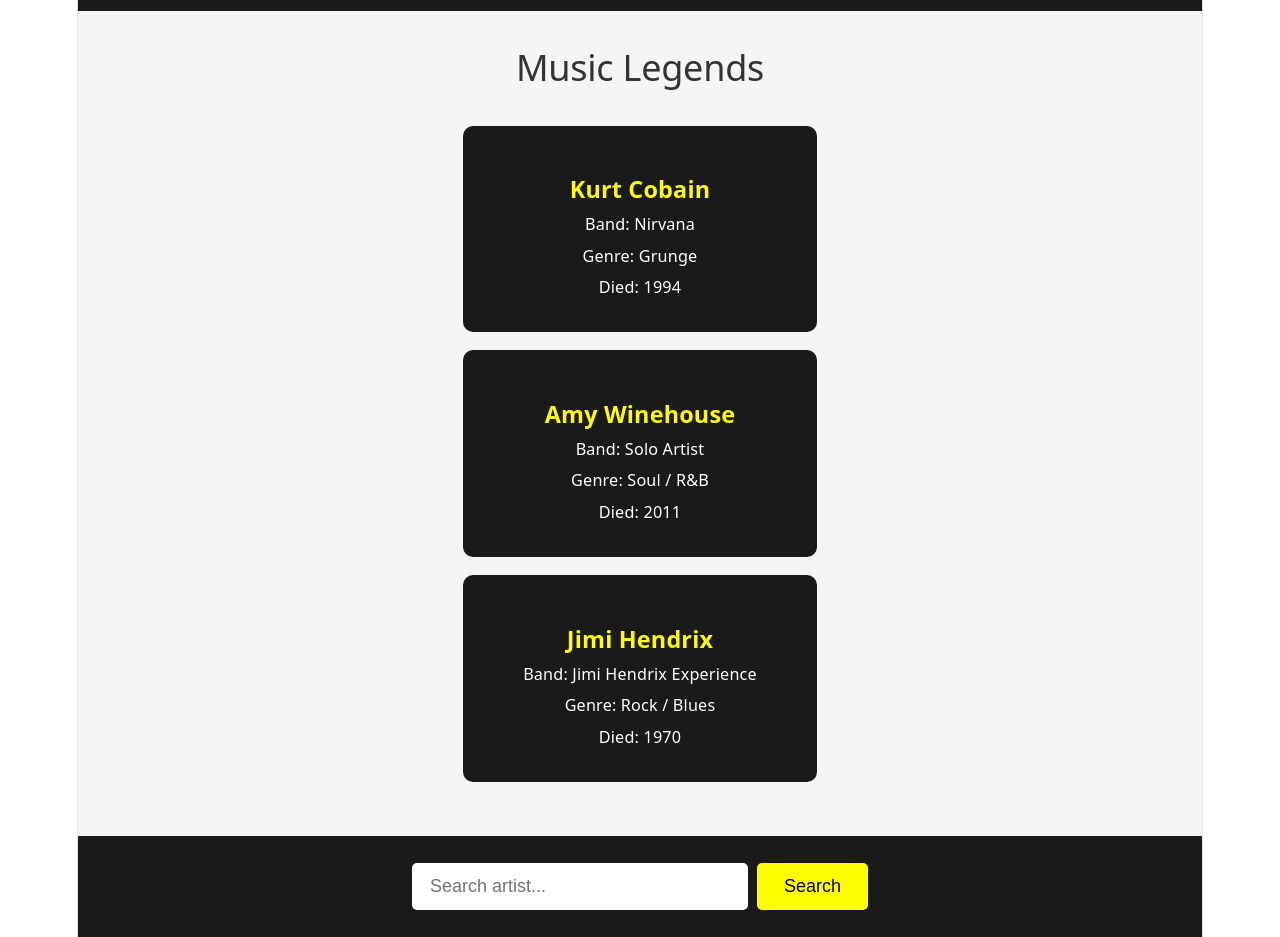
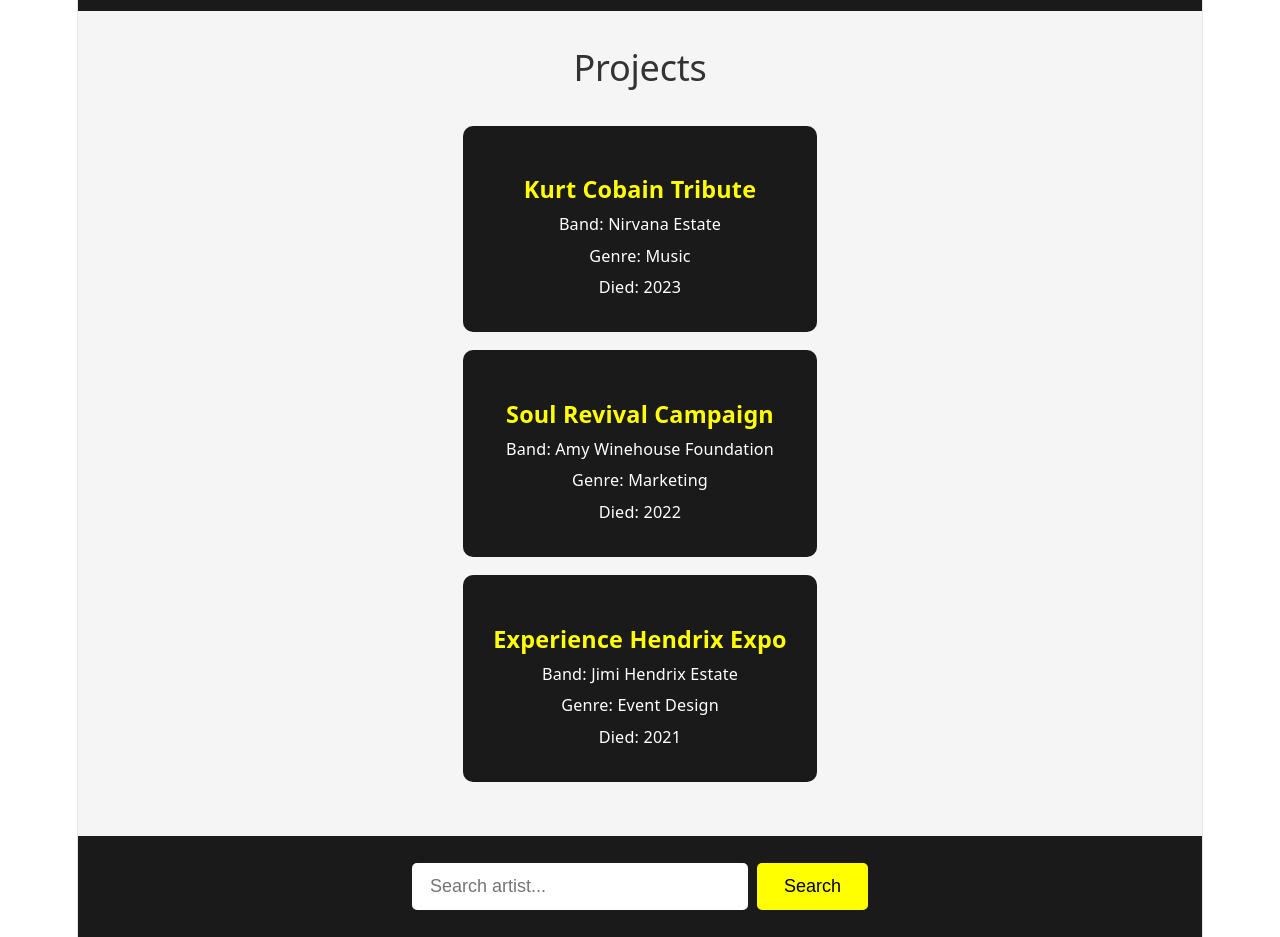
Before and after one commit to torshow/27-club-react, a React (Vite) app: page / in a window 1280 px wide. Shown: the part 360-1297 px from the top of the page. Built offline with nearby package versions, Linux system fonts and the light colour scheme.

Commit message:
update artistlist to use projects prop

```diff
--- a/src/components/ArtistList.jsx
+++ b/src/components/ArtistList.jsx
@@ -1,33 +1,22 @@
 import React from "react";
 import ArtistCard from "./ArtistCard";
 
-
-function ArtistList() {
+function ArtistList({ projects }) {
   return (
     <div className="artist-list">
-      <h2>Music Legends</h2>
+      <h2>Projects</h2>
 
-      <div className="artist-card">
-        <h3>Kurt Cobain</h3>
-        <p>Band: Nirvana</p>
-        <p>Genre: Grunge</p>
-        <p>Died: 1994</p>
+      <div className="artist-cards">
+        {projects.map(project => (
+          <ArtistCard
+            key={project.id}
+            name={project.name}
+            band={project.client}
+            genre={project.category}
+            died={project.year}
+          />
+        ))}
       </div>
-
-      <div className="artist-card">
-        <h3>Amy Winehouse</h3>
-        <p>Band: Solo Artist</p>
-        <p>Genre: Soul / R&B</p>
-        <p>Died: 2011</p>
-      </div>
-
-      <div className="artist-card">
-        <h3>Jimi Hendrix</h3>
-        <p>Band: Jimi Hendrix Experience</p>
-        <p>Genre: Rock / Blues</p>
-        <p>Died: 1970</p>
-      </div>
-
     </div>
   );
 }
```
